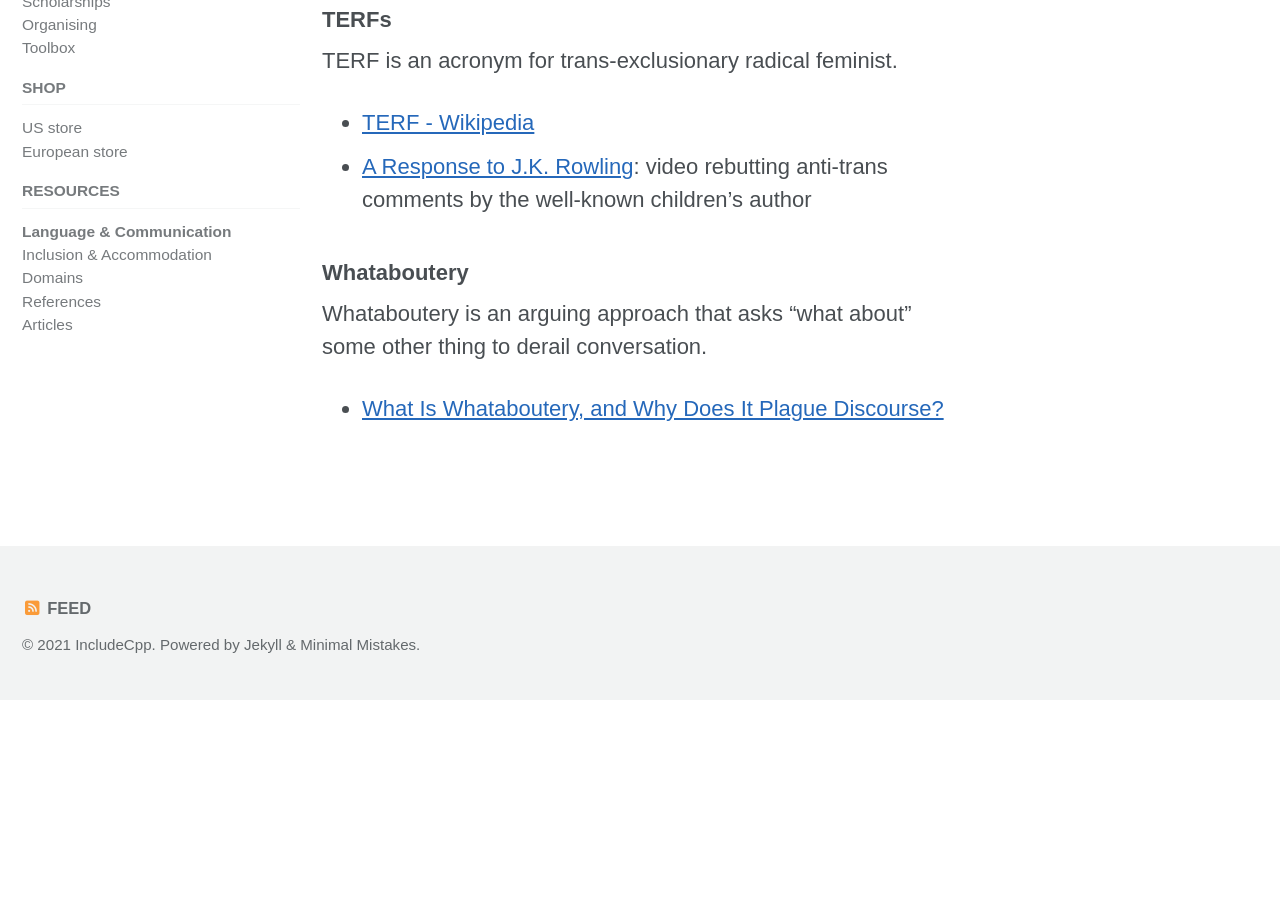
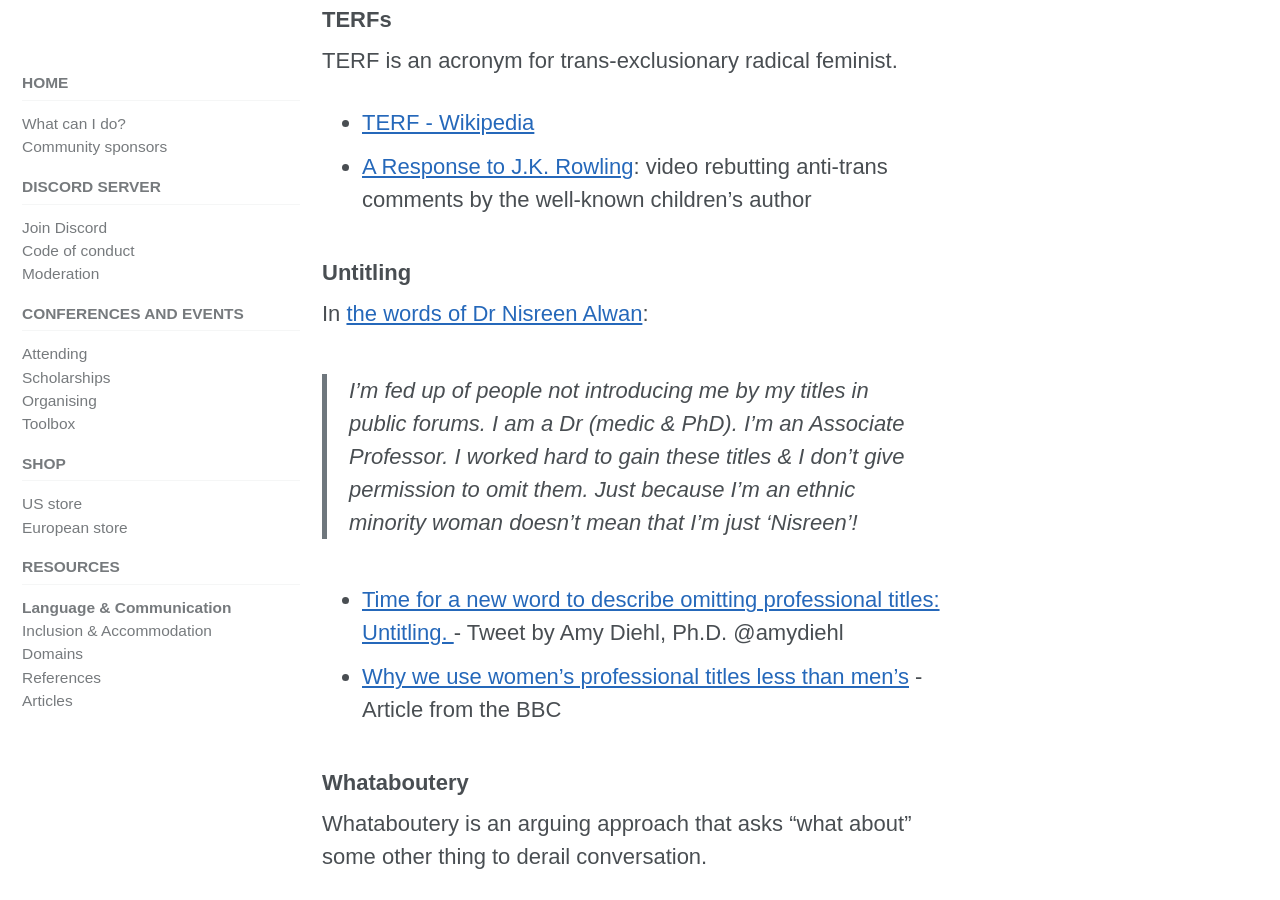
Before and after one commit to include-cpp/include-cpp.github.io, a Jekyll site: the page built from resources/language/index.md, in a window 1280 px wide and 900 px high, scrolled down 6104 px. Built offline with Jekyll 4.4.1, drawn with Linux system fonts in a browser that asks for light colours; cached includes are drawn as plain includes; nearby versions of some CDN libraries; before the commit the page ends 6804 px from its top, so only the background shows below that.

Commit message:
Added Untitling to the Glossary
Co-Authored-By: Kate Gregory <kategregory@users.noreply.github.com>

```diff
--- a/resources/language/index.md
+++ b/resources/language/index.md
@@ -135,6 +135,15 @@ TERF is an acronym for trans-exclusionary radical feminist.
 
 <!-- ### Tone-policing -->
 
+### Untitling
+
+In [the words of Dr Nisreen Alwan](https://twitter.com/Dr2NisreenAlwan/status/1309424063018946561):
+
+> I’m fed up of people not introducing me by my titles in public forums. I am a Dr (medic & PhD). I’m an Associate Professor. I worked hard to gain these titles & I don’t give permission to omit them. Just because I’m an ethnic minority woman doesn’t mean that I’m just ‘Nisreen’!
+
+* [Time for a new word to describe omitting professional titles: Untitling. ](https://twitter.com/amydiehl/status/1309426118731149312) - Tweet by Amy Diehl, Ph.D. @amydiehl
+* [Why we use women’s professional titles less than men’s](https://www.bbc.com/worklife/article/20210216-why-do-professional-titles-actually-matter) - Article from the BBC
+
 ### Whataboutery
 
 Whataboutery is an arguing approach that asks "what about" some other thing to derail conversation.
```
